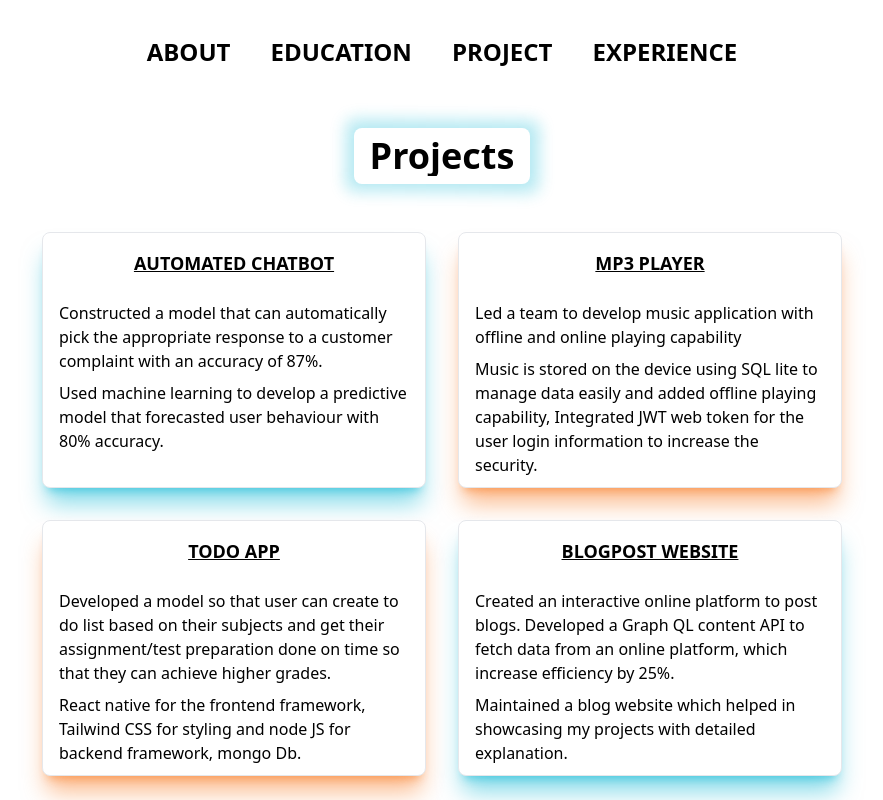
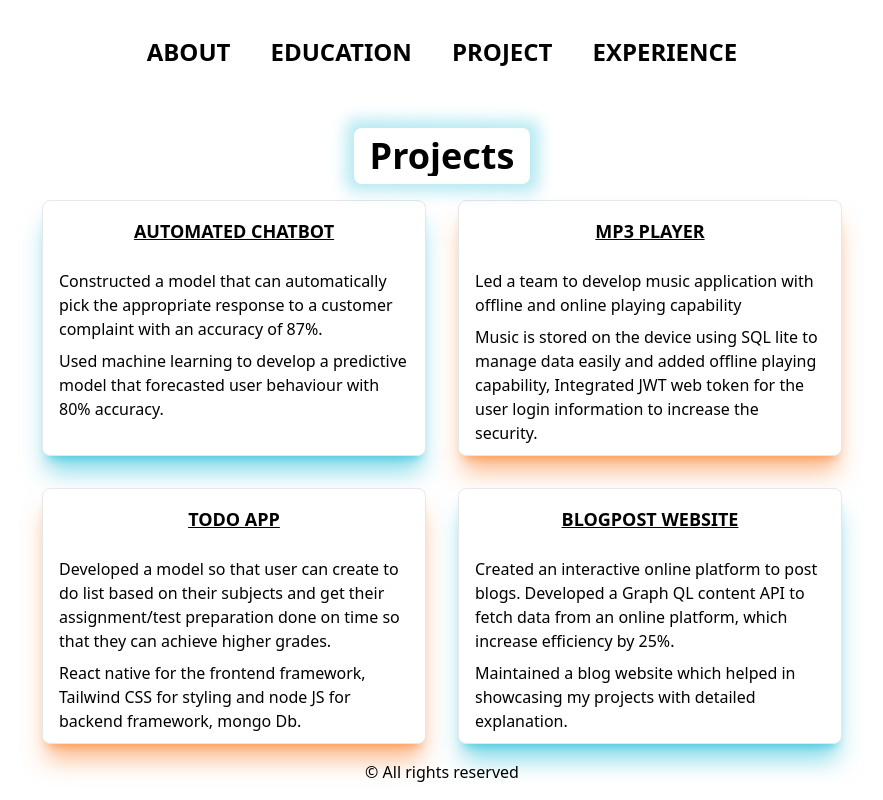
Before and after one commit to aryanluther/portfoliolatest, a Next.js app: page /project in a window 1280 px wide. Shown: the whole page, without its empty margins (198-1081 px from the left). Built offline with nearby package versions, Linux system fonts and the light colour scheme.

Commit message:
fixing overscrolling

```diff
--- /dev/null
+++ b/components/footer.tsx
@@ -0,0 +1,15 @@
+import React from "react";
+
+export default function footer() {
+  return (
+    <div className="mt-4 flex overflow-content">
+      <footer className="fixed bottom-0">
+        <div className="flex content-center">
+          <span className="block lg:text-xl text-sm text-gray-500 sm:text-center dark:text-gray-400">
+            &copy; All Rights Reserved.
+          </span>
+        </div>
+      </footer>
+    </div>
+  );
+}
--- a/pages/_app.tsx
+++ b/pages/_app.tsx
@@ -2,18 +2,17 @@ import "@/styles/globals.css";
 import { AnimatePresence } from "framer-motion";
 import type { AppProps } from "next/app";
 import Header from "../components/header";
+import Footer from "../components/footer";
 
 export default function App({ Component, pageProps, router }: AppProps) {
   return (
     <>
-      <div className="overscroll-contain">
-        <div className="mb-2">
-          <Header />
-        </div>
-        <AnimatePresence initial={false} mode={"wait"}>
-          <Component key={router.pathname} {...pageProps} />
-        </AnimatePresence>
+      <div className="mb-2">
+        <Header />
       </div>
+      <AnimatePresence initial={false} mode={"wait"}>
+        <Component key={router.pathname} {...pageProps} />
+      </AnimatePresence>
     </>
   );
 }
--- a/pages/education.tsx
+++ b/pages/education.tsx
@@ -8,7 +8,7 @@ export default function education() {
       animate={{ y: "0%" }}
       transition={{ duration: 0.75, ease: "easeOut" }}
       exit={{ opacity: 1 }}
-      className="absolute top-0 left-0 w-full h-full"
+      className="absolute top-0 left-0 w-full h-auto"
     >
       <div className="lg:mt-32 mt-20 lg:ml-40 lg:pl-8 pl-4">
         <div className="flex">
@@ -225,6 +225,10 @@ export default function education() {
           </div>
         </div>
       </div>
+      <footer className="mt-4 flex justify-center bottom-0">
+        {" "}
+        &copy; All rights reserved{" "}
+      </footer>
     </m.div>
   );
 }
--- a/pages/experience.tsx
+++ b/pages/experience.tsx
@@ -12,9 +12,12 @@ export default function experience() {
       animate={{ y: "0%" }}
       transition={{ duration: 0.75, ease: "easeOut" }}
       exit={{ opacity: 1 }}
-      className="absolute top-0 left-0 w-full h-full"
+      className="absolute top-0 left-0 w-full h-auto"
     >
-      <div className="lg:mt-32 mt-20 lg:ml-40 lg:pl-8 pl-4">
+      <div
+        className="lg:mt-32 mt-20 lg:ml-40 lg:pl-8 pl-4 pb-0
+      "
+      >
         <div className="fex">
           <div className="overflow-hidden">
             <m.h1
@@ -132,6 +135,10 @@ export default function experience() {
           </div>
         </div>
       </div>
+      <footer className="mt-4 flex justify-center bottom-0">
+        {" "}
+        &copy; All rights reserved{" "}
+      </footer>
     </m.div>
   );
 }
--- a/pages/index.tsx
+++ b/pages/index.tsx
@@ -19,7 +19,7 @@ export default function Home() {
           animate={{ y: "0%" }}
           transition={{ duration: 0.75, ease: "easeOut" }}
           exit={{ opacity: 1 }}
-          className="absolute top-0 left-0 w-full h-full"
+          className="absolute top-0 left-0 w-full h-auto"
         >
           <div className="relative w-full max-w">
             <div className="flex">
--- a/pages/project.tsx
+++ b/pages/project.tsx
@@ -8,9 +8,9 @@ export default function project() {
       animate={{ y: "0%" }}
       transition={{ duration: 0.75, ease: "easeOut" }}
       exit={{ opacity: 1 }}
-      className="absolute top-0 left-0 w-full h-full"
+      className="absolute top-0 left-0 w-full h-auto"
     >
-      <div className="lg:mt-32 mt-20 pb-12">
+      <div className="lg:mt-32 mt-20 pb-4">
         <div className="flex justify-center">
           <div className="">
             <div className="relative group">
@@ -100,6 +100,10 @@ export default function project() {
           </div>
         </div>
       </div>
+      <footer className="mt-4 flex justify-center bottom-0">
+        {" "}
+        &copy; All rights reserved{" "}
+      </footer>
     </m.div>
   );
 }
```
